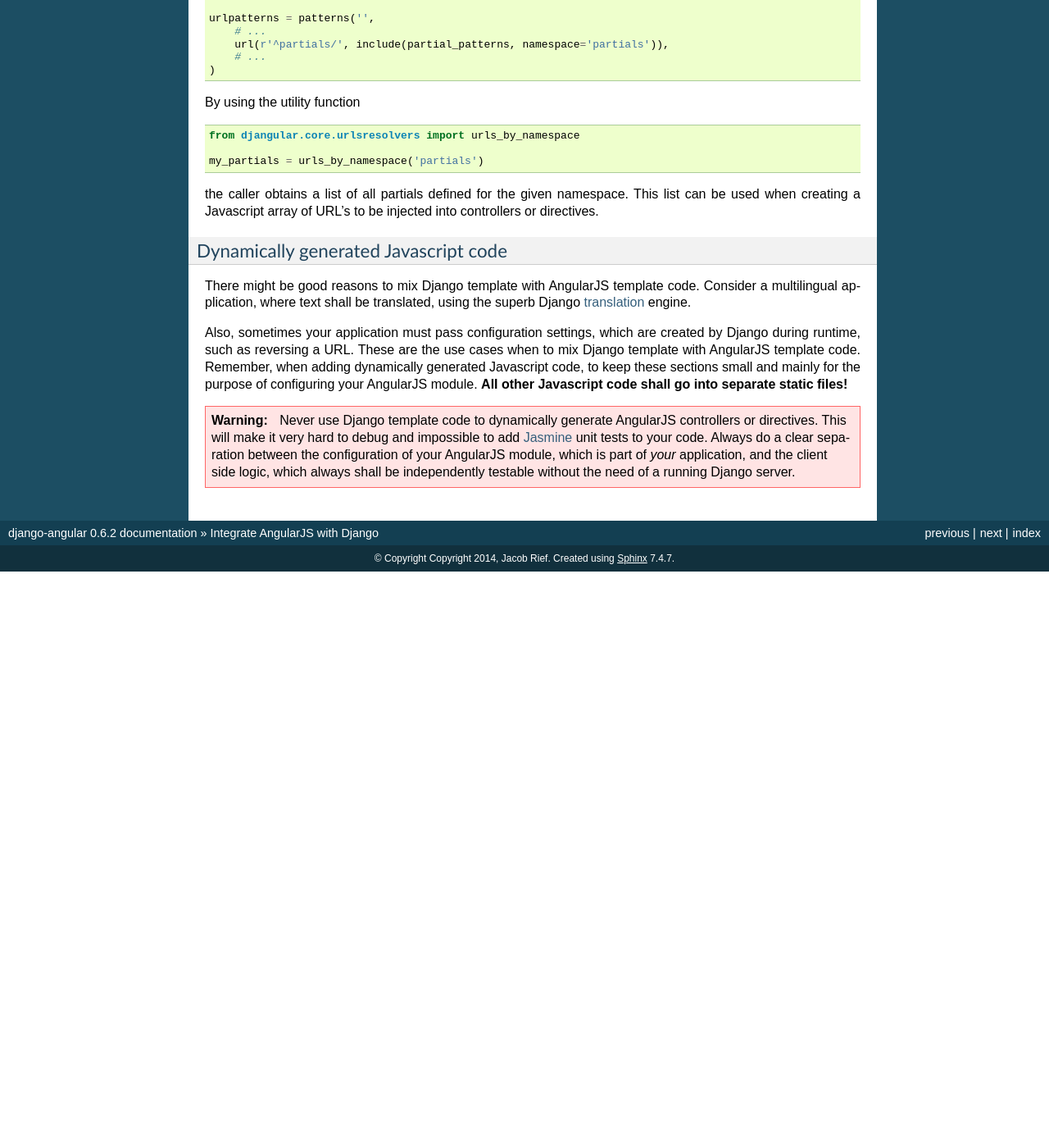
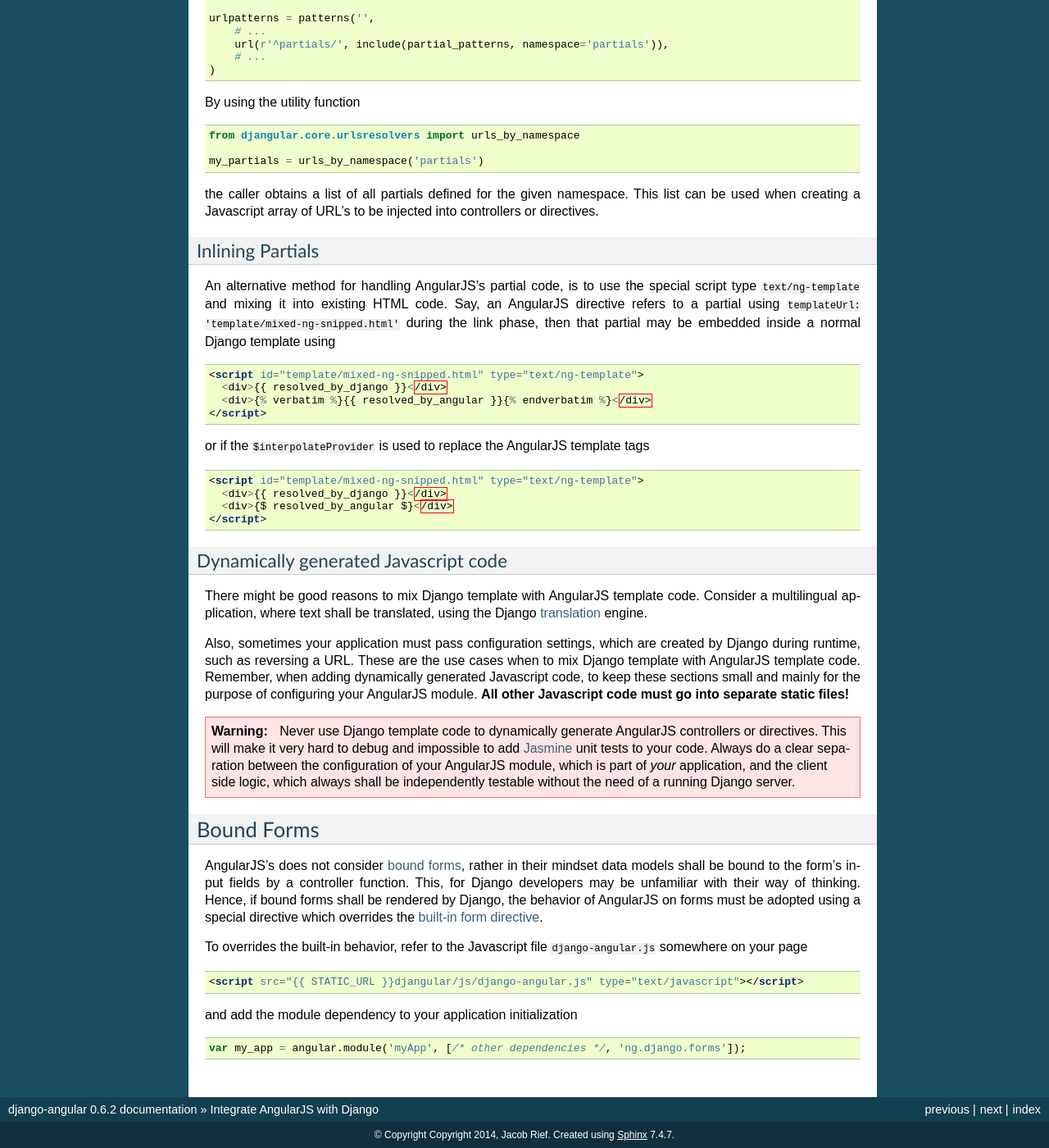
Before and after one commit to jrief/django-angular, a Sphinx documentation site: the page built from docs/integration.rst, in a window 1280 px wide and 1400 px high, scrolled down 1374 px. Shown: the whole window at 82% size. Built offline with Sphinx 7.4.7, drawn with Linux system fonts in a browser that asks for light colours; before the commit the page ends 2071 px from its top, so only the background shows below that; some of the changed text lies outside the part shown.

Commit message:
Updated the docs to reflect all new features

```diff
--- a/docs/changelog.rst
+++ b/docs/changelog.rst
@@ -6,7 +6,9 @@ Release History
 
 0.6.3
 -----
-* Renamed Javascript file ``djangular/static/js/djng-websocket.js`` -> ``djangular/static/js/django-angular.js``
+* **ADOPT YOUR SOURCES**:
+  The Javascript file ``/static/js/djng-websocket.js`` has been moved and renamed to
+  ``/static/djangular/js/django-angular.js``
 * Internal error messages generated by server side validation, now are mixed with AngularJS's
   validation errors.
 * Input fields of bound forms, now display the content of the field, as expected. This requires the
--- a/docs/integration.rst
+++ b/docs/integration.rst
@@ -5,7 +5,7 @@ Integrate AngularJS with Django
 ===============================
 
 XMLHttpRequest
---------------
+==============
 As a convention in web applications, Ajax requests shall send the HTTP-Header::
 
 	X-Requested-With: XMLHttpRequest
@@ -27,12 +27,12 @@ would return ``False``, even for perfectly valid Ajax requests. Thus, if you use
 
 
 Template tags
--------------
+=============
 Django and AngularJS share the same token for variable substitution in templates, ie.
 ``{{ variable_name }}``. This should not be a big problem, since you are discouraged to mix
-Django template code with AngularJS template code. However, this recommendation often is not
-practical in all situations, and there might be a need to mix both template languages, one which is
-expanded by Django on the server, and one which is expanded by AngularJS in the browser.
+Django template code with AngularJS template code. However, this recommendation is not
+viable in all situations. Sometime there might be the need to mix both template languages, one
+which is expanded by Django on the server, and one which is expanded by AngularJS in the browser.
 
 The cleanest solution to circumvent this, is by using the verbatim_ tag, which became available in
 Django 1.5.
@@ -98,17 +98,40 @@ By using the utility function
 the caller obtains a list of all partials defined for the given namespace. This list can be used
 when creating a Javascript array of URL's to be injected into controllers or directives.
 
+Inlining Partials
+-----------------
+An alternative method for handling AngularJS's partial code, is to use the special script type
+``text/ng-template`` and mixing it into existing HTML code. Say, an AngularJS directive
+refers to a partial using ``templateUrl: 'template/mixed-ng-snipped.html'`` during the link phase,
+then that partial may be embedded inside a normal Django template using
+
+.. code-block:: html
+
+	<script id="template/mixed-ng-snipped.html" type="text/ng-template">
+	  <div>{{ resolved_by_django }}</div>
+	  <div>{% verbatim %}{{ resolved_by_angular }}{% endverbatim %}</div>
+	</script>
+
+or if the ``$interpolateProvider`` is used to replace the AngularJS template tags
+
+.. code-block:: html
+
+	<script id="template/mixed-ng-snipped.html" type="text/ng-template">
+	  <div>{{ resolved_by_django }}</div>
+	  <div>{$ resolved_by_angular $}</div>
+	</script>
+
+
 Dynamically generated Javascript code
-.....................................
+-------------------------------------
 There might be good reasons to mix Django template with AngularJS template code. Consider a
-multilingual application, where text shall be translated, using the superb Django translation_
-engine.
+multilingual application, where text shall be translated, using the Django translation_ engine.
 
 Also, sometimes your application must pass configuration settings, which are created by Django
 during runtime, such as reversing a URL. These are the use cases when to mix Django template with
 AngularJS template code. Remember, when adding dynamically generated Javascript code, to keep these
-sections small and mainly for the purpose of configuring your AngularJS module. **All other Javascript
-code shall go into separate static files!**
+sections small and mainly for the purpose of configuring your AngularJS module. **All other
+Javascript code must go into separate static files!**
 
 .. warning:: Never use Django template code to dynamically generate AngularJS controllers or
        directives. This will make it very hard to debug and impossible to add Jasmine_ unit tests to
@@ -116,7 +139,29 @@ code shall go into separate static files!**
        module, which is part of *your* application, and the client side logic, which always shall be
        independently testable without the need of a running Django server.
 
+Bound Forms
+===========
+AngularJS's does not consider `bound forms`_, rather in their mindset data models shall be bound to
+the form's input fields by a controller function. This, for Django developers may be unfamiliar with
+their way of thinking. Hence, if bound forms shall be rendered by Django, the behavior of AngularJS
+on forms must be adopted using a special directive which overrides the `built-in form directive`_.
+
+To overrides the built-in behavior, refer to the Javascript file ``django-angular.js`` somewhere on
+your page
+
+.. code-block:: html
+
+	<script src="{{ STATIC_URL }}djangular/js/django-angular.js" type="text/javascript"></script>
+
+and add the module dependency to your application initialization
+
+.. code-block:: javascript
+
+	var my_app = angular.module('myApp', [/* other dependencies */, 'ng.django.forms']);
+
 .. _verbatim: https://docs.djangoproject.com/en/1.5/ref/templates/builtins/#verbatim
 .. _$routeProvider: http://docs.angularjs.org/api/ngRoute.$routeProvider
 .. _translation: https://docs.djangoproject.com/en/1.5/topics/i18n/translation/
 .. _Jasmine: http://pivotal.github.io/jasmine/
+.. _bound forms: https://docs.djangoproject.com/en/dev/ref/forms/api/#bound-and-unbound-forms
+.. _built-in form directive: http://code.angularjs.org/1.2.14/docs/api/ng/directive/form
```
Also changed, not shown: other parts of docs/integration.rst (+2 -2 lines), docs/angular-form-validation.rst (+50 -19 lines), docs/three-way-data-binding.rst (+9 -6 lines), 3 other files.
